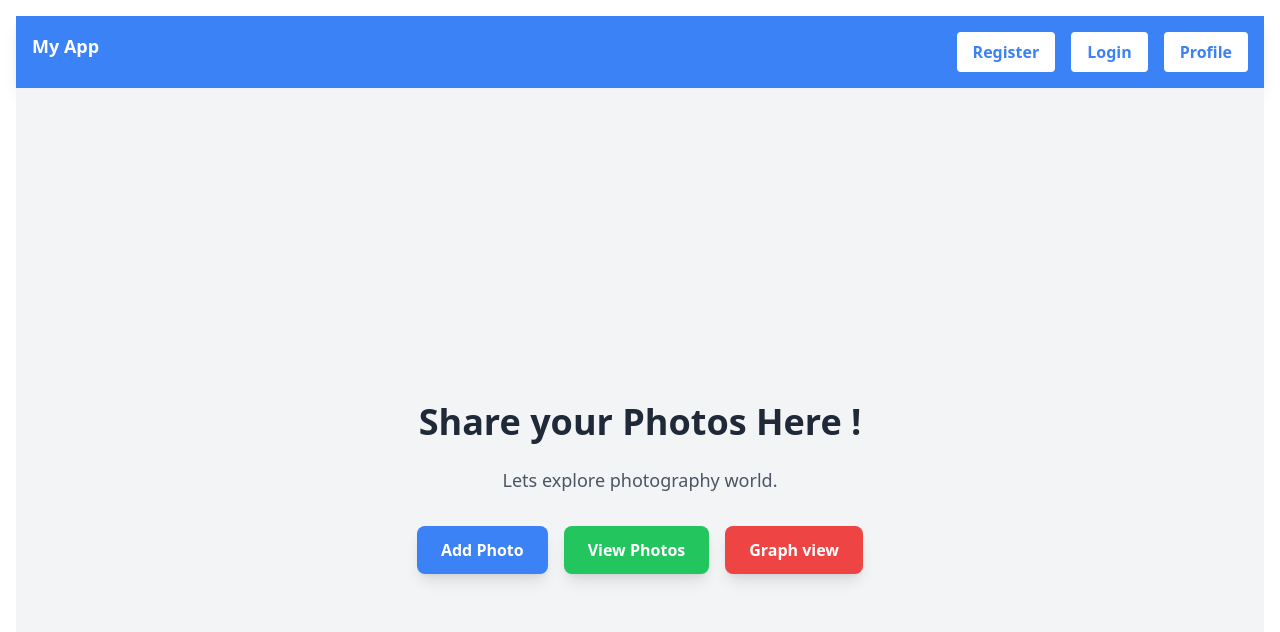
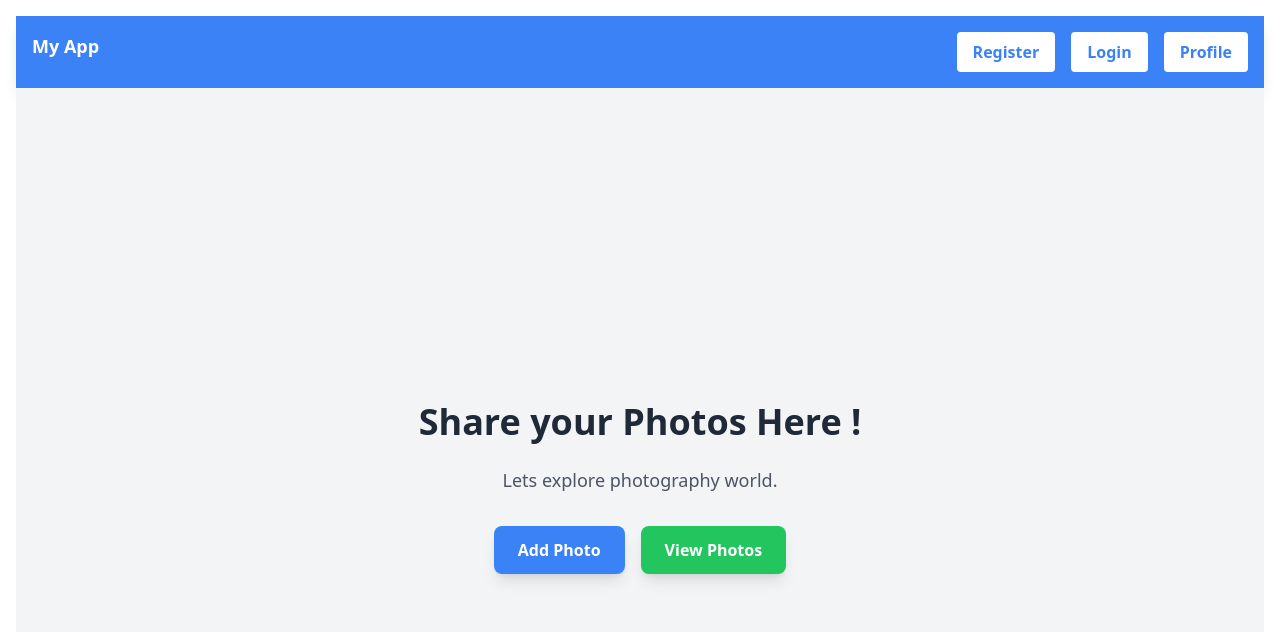
Before and after one commit to VeenathT/PAF, a React (Create React App) app in the folder frontend/: page / in a window 1280 px wide. Shown: the top 632 px of the page. Built offline with nearby package versions, Linux system fonts and the light colour scheme.

Commit message:
Remove unused button for graph view from Home component

```diff
--- a/frontend/src/components/Home/Home.js
+++ b/frontend/src/components/Home/Home.js
@@ -24,12 +24,7 @@ const Home = () => {
       >
         View Photos
       </button>
-      <button
-        className="bg-red-500 hover:bg-red-700 text-white font-bold py-3 px-6 rounded-lg shadow-lg transform hover:scale-105 transition duration-300 ease-in-out"
-        onClick={() => navigate("/graph")}
-      >
-        Graph view
-      </button>
+
     </div>
   </div>
   );
```
